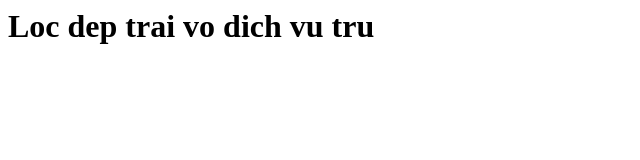
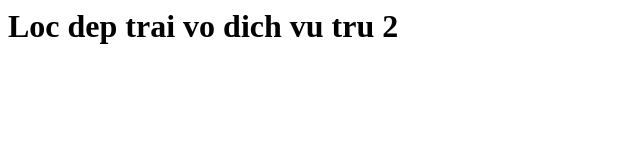
Before and after one commit to locnguyenhuu0024/demo, a plain HTML site: page index.html in a window 1280 px wide. Shown: the full height of the page, 0-640 px from the left. Drawn offline with Linux system fonts and the light colour scheme.

Commit message:
Update index.html

```diff
--- a/index.html
+++ b/index.html
@@ -1 +1 @@
-<h1>Loc dep trai vo dich vu tru</h1>
+<h1>Loc dep trai vo dich vu tru 2</h1>
```
